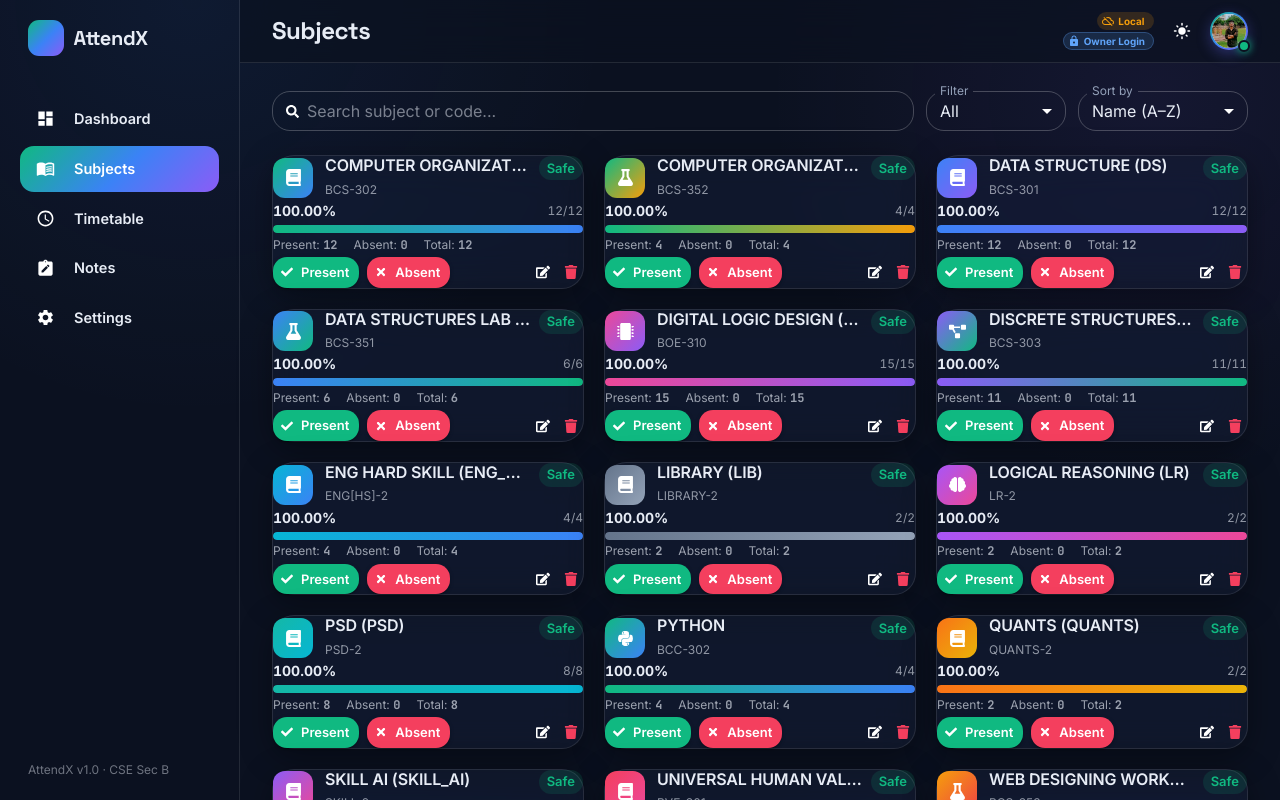
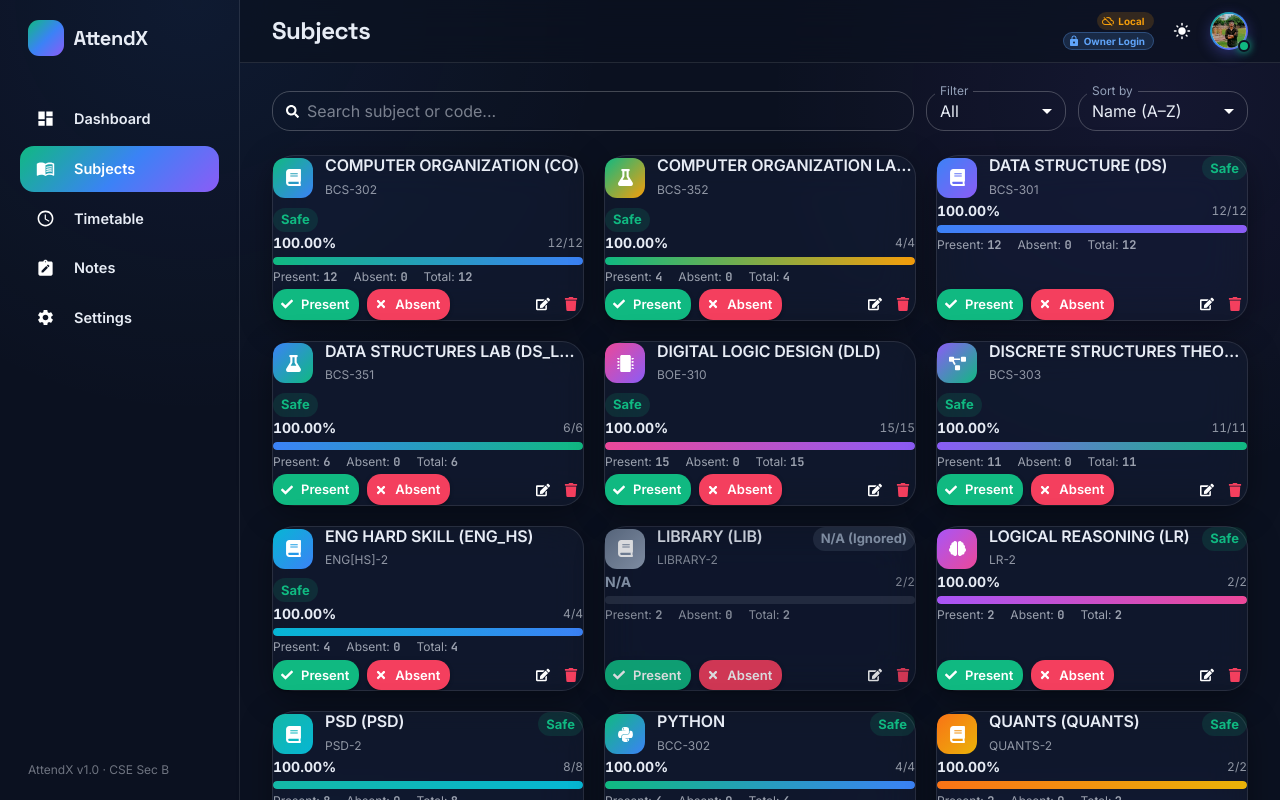
Before and after one commit to anshujaiswal3000-cloud/MY-ATTENDENCE, a React (Vite) app: page /subjects in a window 1280 px wide. Shown: the top 800 px of the page. Built offline with nearby package versions, Linux system fonts and the light colour scheme; no server answers.

Commit message:
Set Library (LIB) status to N/A (Ignored) and exclude from academic attendance calculations

```diff
--- a/src/components/SubjectCard.jsx
+++ b/src/components/SubjectCard.jsx
@@ -20,13 +20,14 @@ export default function SubjectCard({
   delay = 0,
 }) {
   const Icon = getSubjectIcon(subject.icon)
+  const isIgnored = Boolean(subject.isIgnored || subject.code === 'LIBRARY-2' || subject.name.toLowerCase().includes('library'))
   const pct = getPercentage(subject.present, subject.total)
-  const status = getStatus(pct)
+  const status = isIgnored ? 'ignored' : getStatus(pct)
   const [start, end] = subject.color || ['#3b82f6', '#8b5cf6']
 
   return (
-    <GlassCard delay={delay} sx={{ p: 2.5, display: 'flex', flexDirection: 'column', gap: 1.5 }}>
-      <Box sx={{ display: 'flex', alignItems: 'flex-start', justifyContent: 'space-between', gap: 1 }}>
+    <GlassCard delay={delay} sx={{ p: 2.5, display: 'flex', flexDirection: 'column', gap: 1.5, opacity: isIgnored ? 0.85 : 1 }}>
+      <Box sx={{ display: 'flex', flexWrap: 'wrap', alignItems: 'flex-start', justifyContent: 'space-between', gap: 1 }}>
         <Box sx={{ display: 'flex', alignItems: 'center', gap: 1.5, minWidth: 0 }}>
           <Box
             sx={{
@@ -48,11 +49,11 @@ export default function SubjectCard({
         {variant === 'full' && (
           <Chip
             size="small"
-            label={STATUS_LABELS[status]}
+            label={isIgnored ? 'N/A (Ignored)' : STATUS_LABELS[status]}
             sx={{
-              bgcolor: `${STATUS_COLORS[status]}22`,
-              color: STATUS_COLORS[status],
-              fontWeight: 600,
+              bgcolor: isIgnored ? 'rgba(148,163,184,0.16)' : `${STATUS_COLORS[status]}22`,
+              color: isIgnored ? '#94a3b8' : STATUS_COLORS[status],
+              fontWeight: 700,
               flexShrink: 0,
             }}
           />
@@ -63,8 +64,8 @@ export default function SubjectCard({
         <>
           <Box>
             <Box sx={{ display: 'flex', justifyContent: 'space-between', mb: 0.5 }}>
-              <Typography className="mono-num" variant="body2" sx={{ fontWeight: 700 }}>
-                {pct.toFixed(2)}%
+              <Typography className="mono-num" variant="body2" sx={{ fontWeight: 700, color: isIgnored ? '#94a3b8' : 'inherit' }}>
+                {isIgnored ? 'N/A' : `${pct.toFixed(2)}%`}
               </Typography>
               <Typography className="mono-num" variant="caption" sx={{ opacity: 0.6 }}>
                 {subject.present}/{subject.total}
@@ -72,14 +73,14 @@ export default function SubjectCard({
             </Box>
             <LinearProgress
               variant="determinate"
-              value={Math.min(100, pct)}
+              value={isIgnored ? 0 : Math.min(100, pct)}
               sx={{
                 height: 8,
                 borderRadius: 4,
                 bgcolor: 'rgba(148,163,184,0.18)',
                 '& .MuiLinearProgress-bar': {
                   borderRadius: 4,
-                  background: `linear-gradient(90deg, ${start}, ${end})`,
+                  background: isIgnored ? '#64748b' : `linear-gradient(90deg, ${start}, ${end})`,
                 },
               }}
             />
```
